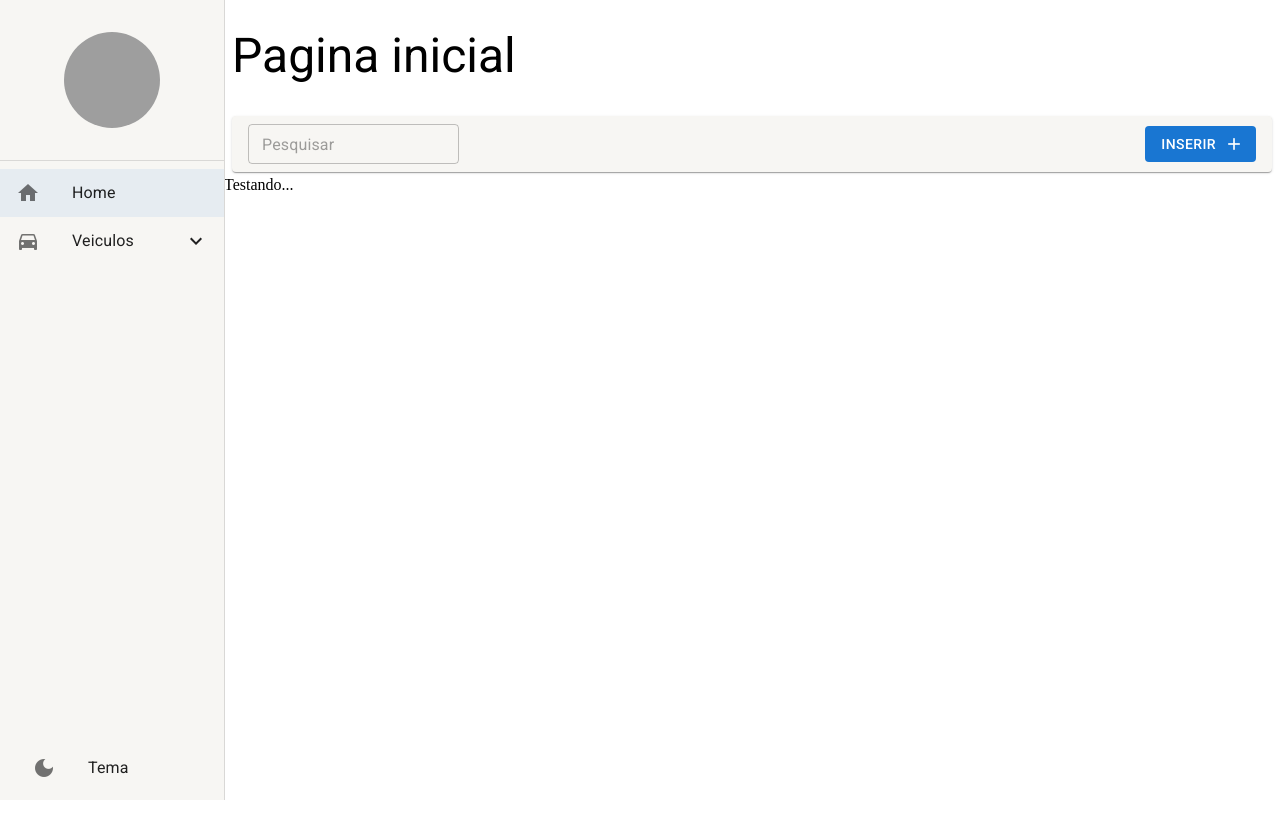
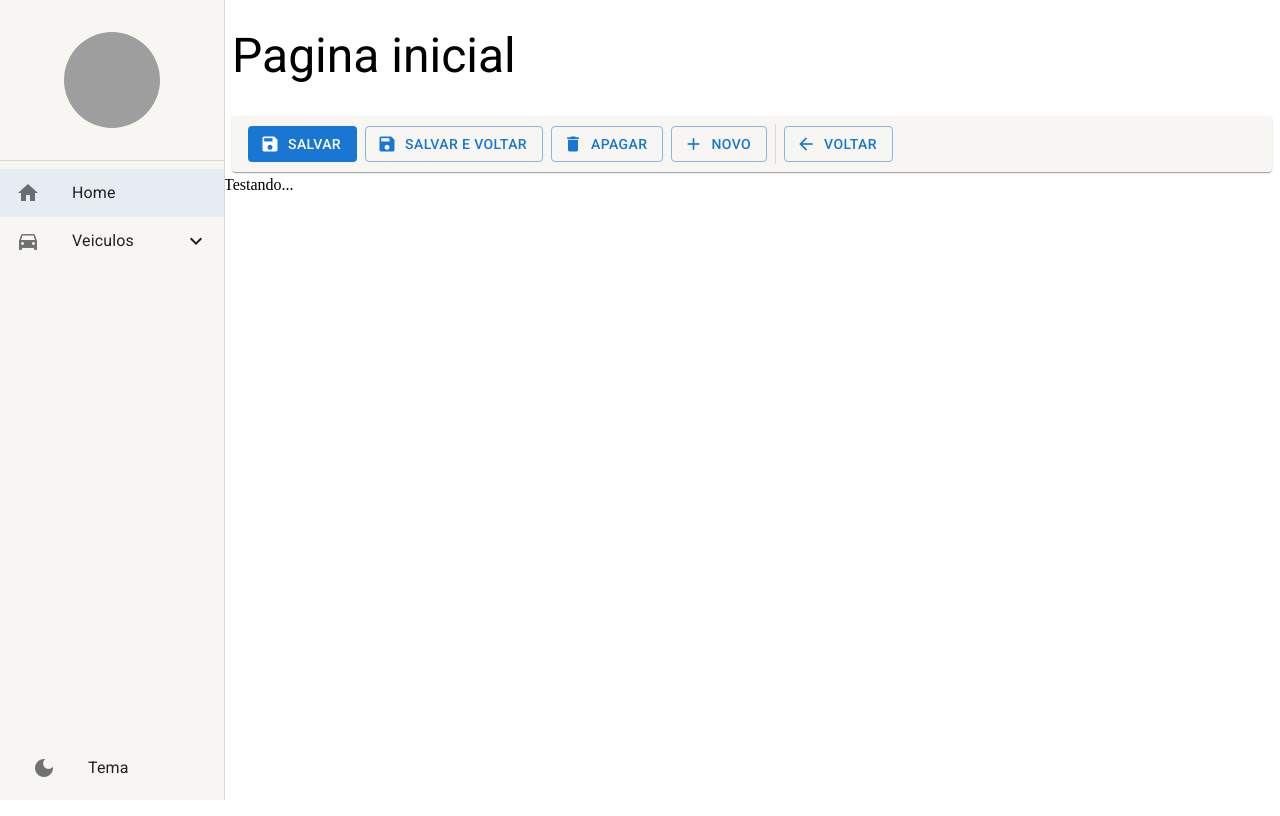
Before and after one commit to l69luiz/autofrota, a React (Create React App) app: page /pagina-inicial in a window 1280 px wide. Shown: the top 816 px of the page. Built offline with nearby package versions, Linux system fonts and the light colour scheme; grey boxes are pictures that could not be loaded.

Commit message:
feat:Barra de listagem_15

```diff
--- a/src/pages/dashboard/Dashboard.tsx
+++ b/src/pages/dashboard/Dashboard.tsx
@@ -1,6 +1,7 @@
 import React from "react";
 import { LayoutBaseDePagina } from '../../shared/layouts/LayoutBaseDePaginas';
-import { FerramentasDaListagem } from '../../shared/components';
+import { FerramentasDeDetalhe } from "../../shared/components";
+
 
 
 
@@ -12,11 +13,11 @@
       <LayoutBaseDePagina
       titulo='Pagina inicial'
       barraDeFerramentas={(
-        <FerramentasDaListagem
-        mostrarInputBusca
-        textoBotaoNovo='Inserir'
 
-        />
+        <FerramentasDeDetalhe/>
+
+
+
       )}>
             Testando...
       </LayoutBaseDePagina>
--- /dev/null
+++ b/src/shared/components/ferramentas-de-detalhe/FerramentasDeDetalhe.tsx
@@ -0,0 +1,59 @@
+import React from "react";
+import { Box, Button, Divider, Icon, Paper, useTheme } from "@mui/material";
+
+export const FerramentasDeDetalhe: React.FC =() => {
+const theme = useTheme();
+    return(
+
+        <Box
+        gap={1}
+        marginX={1}
+        padding={1}
+        paddingX={2}
+        display='flex'
+        alignItems='center'
+        height={theme.spacing(5)}
+        component={Paper}>
+
+                <Button
+                variant='contained'
+                disableElevation
+                color='primary'
+                startIcon={<Icon>save</Icon>}
+                >Salvar</Button>
+
+                <Button
+                variant='outlined'
+                disableElevation
+                color='primary'
+                startIcon={<Icon>save</Icon>}
+                >Salvar e voltar</Button>
+
+                <Button
+                variant='outlined'
+                disableElevation
+                color='primary'
+                startIcon={<Icon>delete</Icon>}
+                >Apagar</Button>
+
+                <Button
+                variant='outlined'
+                disableElevation
+                color='primary'
+                startIcon={<Icon>add</Icon>}
+                >Novo</Button>
+
+                <Divider variant='middle' orientation='vertical' />
+
+                <Button
+                variant='outlined'
+                disableElevation
+                color='primary'
+                startIcon={<Icon>arrow_back</Icon>}
+                >Voltar</Button>
+        </Box>
+
+
+    );
+
+};
--- a/src/shared/components/index.ts
+++ b/src/shared/components/index.ts
@@ -1,2 +1,3 @@
 export * from './menu-lateral/MenuLateral';
 export * from './ferramentas-da-listagem/FerramentasDaListagem';
+export * from './ferramentas-de-detalhe/FerramentasDeDetalhe';
```
